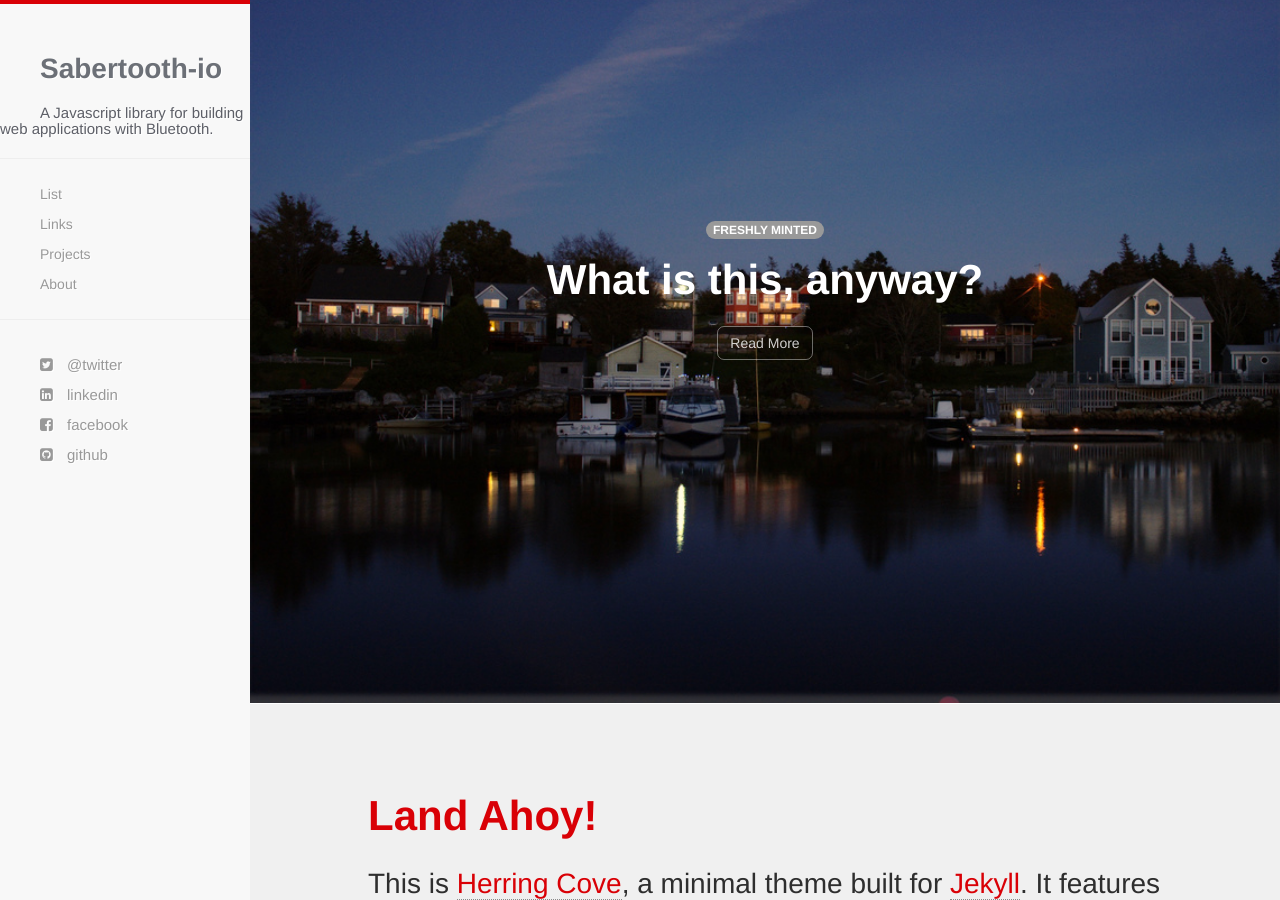
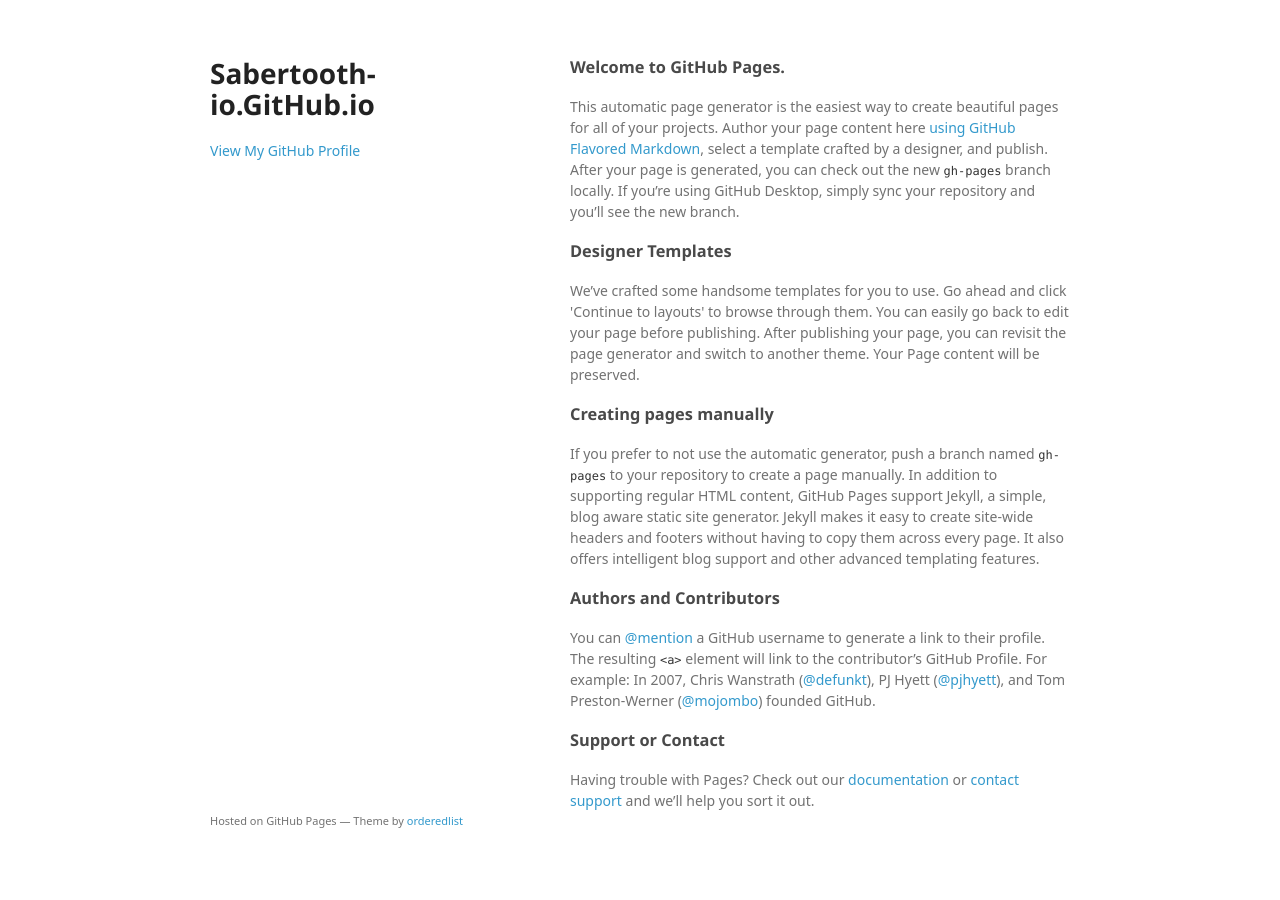
Before and after one commit to sabertooth-io/sabertooth-io.github.io, a Jekyll site: the page index.html, which Jekyll copies as it is, in a window 1280 px wide and 900 px high. Built offline with Jekyll 4.4.1, drawn with Linux system fonts in a browser that asks for light colours; nearby versions of some CDN libraries; some web fonts are replaced; Markdown is read by kramdown in place of the engine named in the settings; some of the changed text lies outside the part shown.

Commit message:
Replace master branch with page content via GitHub

```diff
--- a/index.html
+++ b/index.html
@@ -1,39 +1,58 @@
----
-title: Herring Cove
----
-{% include showcase.html %}
-{% include greeting.html %}
+<!doctype html>
+<html>
+  <head>
+    <meta charset="utf-8">
+    <meta http-equiv="X-UA-Compatible" content="chrome=1">
+    <title>Sabertooth-io.GitHub.io by sabertooth-io</title>
 
-{% if site.posts != empty %}
-<div class="recent-posts">
-  <h1>Recent Posts</h1>
-  {% for post in site.posts limit: 3 %}
-    {% if forloop.first %}
-      {% assign add_class = 'most-recent' %}
-      {% capture fresh_tag %}
-        &nbsp;<span class="badge"><smaller>FRESH</smaller></span>
-      {% endcapture %}
-    {% endif %}
-    <ul class="homepage-posts {{ add_class }}">
-      <li>
-        <span>
-          <h4>
-            <a href="{{ site.baseurl }}/{{ post.url }}">
-              {{ post.title }}
-            </a>
-            {{ fresh_tag }}
-            <time class="pull-right">
-              {{ post.date | date_to_string | date: "%b %-d, %Y"  }}
-            </time>
-          </h4>
-        </span>
-      </li>
-    </ul>
-    {% assign add_class = '' %}
-    {% assign fresh_tag = '' %}
-  {% endfor %}
-  <ul>
-    <a href="{{ site.baseurl }}/list.html">View More...</a>
-  </ul>
-</div>
-{% endif %}
+    <link rel="stylesheet" href="stylesheets/styles.css">
+    <link rel="stylesheet" href="stylesheets/github-light.css">
+    <meta name="viewport" content="width=device-width">
+    <!--[if lt IE 9]>
+    <script src="//html5shiv.googlecode.com/svn/trunk/html5.js"></script>
+    <![endif]-->
+  </head>
+  <body>
+    <div class="wrapper">
+      <header>
+        <h1>Sabertooth-io.GitHub.io</h1>
+        <p></p>
+
+
+        <p class="view"><a href="https://github.com/sabertooth-io">View My GitHub Profile</a></p>
+
+      </header>
+      <section>
+        <h3>
+<a id="welcome-to-github-pages" class="anchor" href="#welcome-to-github-pages" aria-hidden="true"><span aria-hidden="true" class="octicon octicon-link"></span></a>Welcome to GitHub Pages.</h3>
+
+<p>This automatic page generator is the easiest way to create beautiful pages for all of your projects. Author your page content here <a href="https://guides.github.com/features/mastering-markdown/">using GitHub Flavored Markdown</a>, select a template crafted by a designer, and publish. After your page is generated, you can check out the new <code>gh-pages</code> branch locally. If you’re using GitHub Desktop, simply sync your repository and you’ll see the new branch.</p>
+
+<h3>
+<a id="designer-templates" class="anchor" href="#designer-templates" aria-hidden="true"><span aria-hidden="true" class="octicon octicon-link"></span></a>Designer Templates</h3>
+
+<p>We’ve crafted some handsome templates for you to use. Go ahead and click 'Continue to layouts' to browse through them. You can easily go back to edit your page before publishing. After publishing your page, you can revisit the page generator and switch to another theme. Your Page content will be preserved.</p>
+
+<h3>
+<a id="creating-pages-manually" class="anchor" href="#creating-pages-manually" aria-hidden="true"><span aria-hidden="true" class="octicon octicon-link"></span></a>Creating pages manually</h3>
+
+<p>If you prefer to not use the automatic generator, push a branch named <code>gh-pages</code> to your repository to create a page manually. In addition to supporting regular HTML content, GitHub Pages support Jekyll, a simple, blog aware static site generator. Jekyll makes it easy to create site-wide headers and footers without having to copy them across every page. It also offers intelligent blog support and other advanced templating features.</p>
+
+<h3>
+<a id="authors-and-contributors" class="anchor" href="#authors-and-contributors" aria-hidden="true"><span aria-hidden="true" class="octicon octicon-link"></span></a>Authors and Contributors</h3>
+
+<p>You can <a href="https://help.github.com/articles/basic-writing-and-formatting-syntax/#mentioning-users-and-teams" class="user-mention">@mention</a> a GitHub username to generate a link to their profile. The resulting <code>&lt;a&gt;</code> element will link to the contributor’s GitHub Profile. For example: In 2007, Chris Wanstrath (<a href="https://github.com/defunkt" class="user-mention">@defunkt</a>), PJ Hyett (<a href="https://github.com/pjhyett" class="user-mention">@pjhyett</a>), and Tom Preston-Werner (<a href="https://github.com/mojombo" class="user-mention">@mojombo</a>) founded GitHub.</p>
+
+<h3>
+<a id="support-or-contact" class="anchor" href="#support-or-contact" aria-hidden="true"><span aria-hidden="true" class="octicon octicon-link"></span></a>Support or Contact</h3>
+
+<p>Having trouble with Pages? Check out our <a href="https://help.github.com/pages">documentation</a> or <a href="https://github.com/contact">contact support</a> and we’ll help you sort it out.</p>
+      </section>
+      <footer>
+        <p><small>Hosted on GitHub Pages &mdash; Theme by <a href="https://github.com/orderedlist">orderedlist</a></small></p>
+      </footer>
+    </div>
+    <script src="javascripts/scale.fix.js"></script>
+
+  </body>
+</html>
--- /dev/null
+++ b/javascripts/scale.fix.js
@@ -0,0 +1,17 @@
+var metas = document.getElementsByTagName('meta');
+var i;
+if (navigator.userAgent.match(/iPhone/i)) {
+  for (i=0; i<metas.length; i++) {
+    if (metas[i].name == "viewport") {
+      metas[i].content = "width=device-width, minimum-scale=1.0, maximum-scale=1.0";
+    }
+  }
+  document.addEventListener("gesturestart", gestureStart, false);
+}
+function gestureStart() {
+  for (i=0; i<metas.length; i++) {
+    if (metas[i].name == "viewport") {
+      metas[i].content = "width=device-width, minimum-scale=0.25, maximum-scale=1.6";
+    }
+  }
+}
--- /dev/null
+++ b/stylesheets/github-light.css
@@ -0,0 +1,123 @@
+/*
+The MIT License (MIT)
+
+Copyright (c) 2015 GitHub, Inc.
+
+Permission is hereby granted, free of charge, to any person obtaining a copy
+of this software and associated documentation files (the "Software"), to deal
+in the Software without restriction, including without limitation the rights
+to use, copy, modify, merge, publish, distribute, sublicense, and/or sell
+copies of the Software, and to permit persons to whom the Software is
+furnished to do so, subject to the following conditions:
+
+The above copyright notice and this permission notice shall be included in all
+copies or substantial portions of the Software.
+
+THE SOFTWARE IS PROVIDED "AS IS", WITHOUT WARRANTY OF ANY KIND, EXPRESS OR
+IMPLIED, INCLUDING BUT NOT LIMITED TO THE WARRANTIES OF MERCHANTABILITY,
+FITNESS FOR A PARTICULAR PURPOSE AND NONINFRINGEMENT. IN NO EVENT SHALL THE
+AUTHORS OR COPYRIGHT HOLDERS BE LIABLE FOR ANY CLAIM, DAMAGES OR OTHER
+LIABILITY, WHETHER IN AN ACTION OF CONTRACT, TORT OR OTHERWISE, ARISING FROM,
+OUT OF OR IN CONNECTION WITH THE SOFTWARE OR THE USE OR OTHER DEALINGS IN THE
+SOFTWARE.
+
+*/
+
+.pl-c /* comment */ {
+  color: #969896;
+}
+
+.pl-c1      /* constant, markup.raw, meta.diff.header, meta.module-reference, meta.property-name, support, support.constant, support.variable, variable.other.constant */,
+.pl-s .pl-v /* string variable */ {
+  color: #0086b3;
+}
+
+.pl-e  /* entity */,
+.pl-en /* entity.name */ {
+  color: #795da3;
+}
+
+.pl-s .pl-s1 /* string source */,
+.pl-smi      /* storage.modifier.import, storage.modifier.package, storage.type.java, variable.other, variable.parameter.function */ {
+  color: #333;
+}
+
+.pl-ent /* entity.name.tag */ {
+  color: #63a35c;
+}
+
+.pl-k /* keyword, storage, storage.type */ {
+  color: #a71d5d;
+}
+
+.pl-pds              /* punctuation.definition.string, string.regexp.character-class */,
+.pl-s                /* string */,
+.pl-s .pl-pse .pl-s1 /* string punctuation.section.embedded source */,
+.pl-sr               /* string.regexp */,
+.pl-sr .pl-cce       /* string.regexp constant.character.escape */,
+.pl-sr .pl-sra       /* string.regexp string.regexp.arbitrary-repitition */,
+.pl-sr .pl-sre       /* string.regexp source.ruby.embedded */ {
+  color: #183691;
+}
+
+.pl-v /* variable */ {
+  color: #ed6a43;
+}
+
+.pl-id /* invalid.deprecated */ {
+  color: #b52a1d;
+}
+
+.pl-ii /* invalid.illegal */ {
+  background-color: #b52a1d;
+  color: #f8f8f8;
+}
+
+.pl-sr .pl-cce /* string.regexp constant.character.escape */ {
+  color: #63a35c;
+  font-weight: bold;
+}
+
+.pl-ml /* markup.list */ {
+  color: #693a17;
+}
+
+.pl-mh        /* markup.heading */,
+.pl-mh .pl-en /* markup.heading entity.name */,
+.pl-ms        /* meta.separator */ {
+  color: #1d3e81;
+  font-weight: bold;
+}
+
+.pl-mq /* markup.quote */ {
+  color: #008080;
+}
+
+.pl-mi /* markup.italic */ {
+  color: #333;
+  font-style: italic;
+}
+
+.pl-mb /* markup.bold */ {
+  color: #333;
+  font-weight: bold;
+}
+
+.pl-md /* markup.deleted, meta.diff.header.from-file */ {
+  background-color: #ffecec;
+  color: #bd2c00;
+}
+
+.pl-mi1 /* markup.inserted, meta.diff.header.to-file */ {
+  background-color: #eaffea;
+  color: #55a532;
+}
+
+.pl-mdr /* meta.diff.range */ {
+  color: #795da3;
+  font-weight: bold;
+}
+
+.pl-mo /* meta.output */ {
+  color: #1d3e81;
+}
--- /dev/null
+++ b/stylesheets/styles.css
@@ -0,0 +1,324 @@
+@font-face {
+  font-family: 'Noto Sans';
+  font-weight: 400;
+  font-style: normal;
+  src: url('../fonts/Noto-Sans-regular/Noto-Sans-regular.eot');
+  src: url('../fonts/Noto-Sans-regular/Noto-Sans-regular.eot?#iefix') format('embedded-opentype'),
+       local('Noto Sans'),
+       local('Noto-Sans-regular'),
+       url('../fonts/Noto-Sans-regular/Noto-Sans-regular.woff2') format('woff2'),
+       url('../fonts/Noto-Sans-regular/Noto-Sans-regular.woff') format('woff'),
+       url('../fonts/Noto-Sans-regular/Noto-Sans-regular.ttf') format('truetype'),
+       url('../fonts/Noto-Sans-regular/Noto-Sans-regular.svg#NotoSans') format('svg');
+}
+
+@font-face {
+  font-family: 'Noto Sans';
+  font-weight: 700;
+  font-style: normal;
+  src: url('../fonts/Noto-Sans-700/Noto-Sans-700.eot');
+  src: url('../fonts/Noto-Sans-700/Noto-Sans-700.eot?#iefix') format('embedded-opentype'),
+       local('Noto Sans Bold'),
+       local('Noto-Sans-700'),
+       url('../fonts/Noto-Sans-700/Noto-Sans-700.woff2') format('woff2'),
+       url('../fonts/Noto-Sans-700/Noto-Sans-700.woff') format('woff'),
+       url('../fonts/Noto-Sans-700/Noto-Sans-700.ttf') format('truetype'),
+       url('../fonts/Noto-Sans-700/Noto-Sans-700.svg#NotoSans') format('svg');
+}
+
+@font-face {
+  font-family: 'Noto Sans';
+  font-weight: 400;
+  font-style: italic;
+  src: url('../fonts/Noto-Sans-italic/Noto-Sans-italic.eot');
+  src: url('../fonts/Noto-Sans-italic/Noto-Sans-italic.eot?#iefix') format('embedded-opentype'),
+       local('Noto Sans Italic'),
+       local('Noto-Sans-italic'),
+       url('../fonts/Noto-Sans-italic/Noto-Sans-italic.woff2') format('woff2'),
+       url('../fonts/Noto-Sans-italic/Noto-Sans-italic.woff') format('woff'),
+       url('../fonts/Noto-Sans-italic/Noto-Sans-italic.ttf') format('truetype'),
+       url('../fonts/Noto-Sans-italic/Noto-Sans-italic.svg#NotoSans') format('svg');
+}
+
+@font-face {
+  font-family: 'Noto Sans';
+  font-weight: 700;
+  font-style: italic;
+  src: url('../fonts/Noto-Sans-700italic/Noto-Sans-700italic.eot');
+  src: url('../fonts/Noto-Sans-700italic/Noto-Sans-700italic.eot?#iefix') format('embedded-opentype'),
+       local('Noto Sans Bold Italic'),
+       local('Noto-Sans-700italic'),
+       url('../fonts/Noto-Sans-700italic/Noto-Sans-700italic.woff2') format('woff2'),
+       url('../fonts/Noto-Sans-700italic/Noto-Sans-700italic.woff') format('woff'),
+       url('../fonts/Noto-Sans-700italic/Noto-Sans-700italic.ttf') format('truetype'),
+       url('../fonts/Noto-Sans-700italic/Noto-Sans-700italic.svg#NotoSans') format('svg');
+}
+
+body {
+  background-color: #fff;
+  padding:50px;
+  font: 14px/1.5 "Noto Sans", "Helvetica Neue", Helvetica, Arial, sans-serif;
+  color:#727272;
+  font-weight:400;
+}
+
+h1, h2, h3, h4, h5, h6 {
+  color:#222;
+  margin:0 0 20px;
+}
+
+p, ul, ol, table, pre, dl {
+  margin:0 0 20px;
+}
+
+h1, h2, h3 {
+  line-height:1.1;
+}
+
+h1 {
+  font-size:28px;
+}
+
+h2 {
+  color:#393939;
+}
+
+h3, h4, h5, h6 {
+  color:#494949;
+}
+
+a {
+  color:#39c;
+  text-decoration:none;
+}
+
+a:hover {
+  color:#069;
+}
+
+a small {
+  font-size:11px;
+  color:#777;
+  margin-top:-0.3em;
+  display:block;
+}
+
+a:hover small {
+  color:#777;
+}
+
+.wrapper {
+  width:860px;
+  margin:0 auto;
+}
+
+blockquote {
+  border-left:1px solid #e5e5e5;
+  margin:0;
+  padding:0 0 0 20px;
+  font-style:italic;
+}
+
+code, pre {
+  font-family:Monaco, Bitstream Vera Sans Mono, Lucida Console, Terminal, Consolas, Liberation Mono, DejaVu Sans Mono, Courier New, monospace;
+  color:#333;
+  font-size:12px;
+}
+
+pre {
+  padding:8px 15px;
+  background: #f8f8f8;
+  border-radius:5px;
+  border:1px solid #e5e5e5;
+  overflow-x: auto;
+}
+
+table {
+  width:100%;
+  border-collapse:collapse;
+}
+
+th, td {
+  text-align:left;
+  padding:5px 10px;
+  border-bottom:1px solid #e5e5e5;
+}
+
+dt {
+  color:#444;
+  font-weight:700;
+}
+
+th {
+  color:#444;
+}
+
+img {
+  max-width:100%;
+}
+
+header {
+  width:270px;
+  float:left;
+  position:fixed;
+  -webkit-font-smoothing:subpixel-antialiased;
+}
+
+header ul {
+  list-style:none;
+  height:40px;
+  padding:0;
+  background: #f4f4f4;
+  border-radius:5px;
+  border:1px solid #e0e0e0;
+  width:270px;
+}
+
+header li {
+  width:89px;
+  float:left;
+  border-right:1px solid #e0e0e0;
+  height:40px;
+}
+
+header li:first-child a {
+  border-radius:5px 0 0 5px;
+}
+
+header li:last-child a {
+  border-radius:0 5px 5px 0;
+}
+
+header ul a {
+  line-height:1;
+  font-size:11px;
+  color:#999;
+  display:block;
+  text-align:center;
+  padding-top:6px;
+  height:34px;
+}
+
+header ul a:hover {
+  color:#999;
+}
+
+header ul a:active {
+  background-color:#f0f0f0;
+}
+
+strong {
+  color:#222;
+  font-weight:700;
+}
+
+header ul li + li + li {
+  border-right:none;
+  width:89px;
+}
+
+header ul a strong {
+  font-size:14px;
+  display:block;
+  color:#222;
+}
+
+section {
+  width:500px;
+  float:right;
+  padding-bottom:50px;
+}
+
+small {
+  font-size:11px;
+}
+
+hr {
+  border:0;
+  background:#e5e5e5;
+  height:1px;
+  margin:0 0 20px;
+}
+
+footer {
+  width:270px;
+  float:left;
+  position:fixed;
+  bottom:50px;
+  -webkit-font-smoothing:subpixel-antialiased;
+}
+
+@media print, screen and (max-width: 960px) {
+
+  div.wrapper {
+    width:auto;
+    margin:0;
+  }
+
+  header, section, footer {
+    float:none;
+    position:static;
+    width:auto;
+  }
+
+  header {
+    padding-right:320px;
+  }
+
+  section {
+    border:1px solid #e5e5e5;
+    border-width:1px 0;
+    padding:20px 0;
+    margin:0 0 20px;
+  }
+
+  header a small {
+    display:inline;
+  }
+
+  header ul {
+    position:absolute;
+    right:50px;
+    top:52px;
+  }
+}
+
+@media print, screen and (max-width: 720px) {
+  body {
+    word-wrap:break-word;
+  }
+
+  header {
+    padding:0;
+  }
+
+  header ul, header p.view {
+    position:static;
+  }
+
+  pre, code {
+    word-wrap:normal;
+  }
+}
+
+@media print, screen and (max-width: 480px) {
+  body {
+    padding:15px;
+  }
+
+  header ul {
+    width:99%;
+  }
+
+  header li, header ul li + li + li {
+    width:33%;
+  }
+}
+
+@media print {
+  body {
+    padding:0.4in;
+    font-size:12pt;
+    color:#444;
+  }
+}
```
Also changed, not shown: params.json (added, +6 -0 lines).
